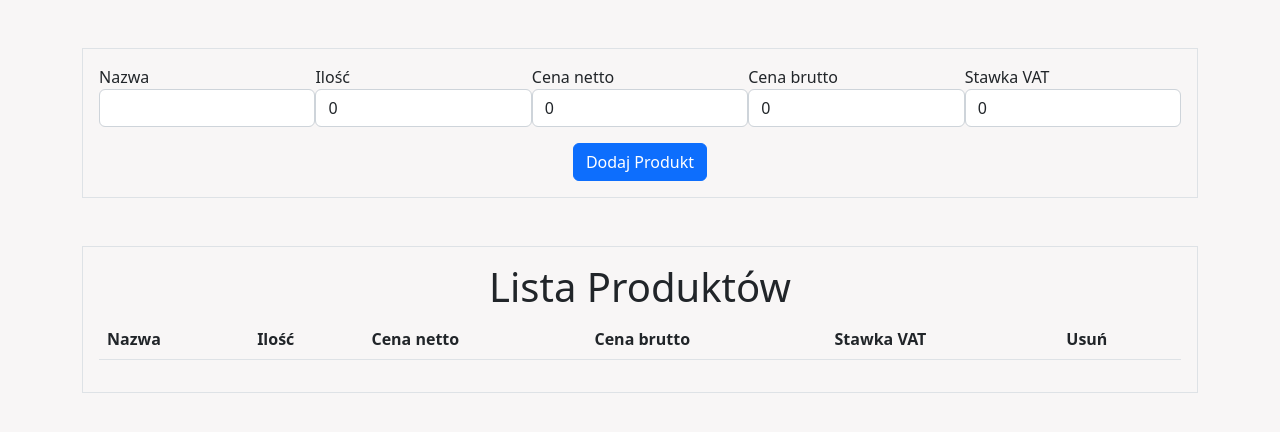
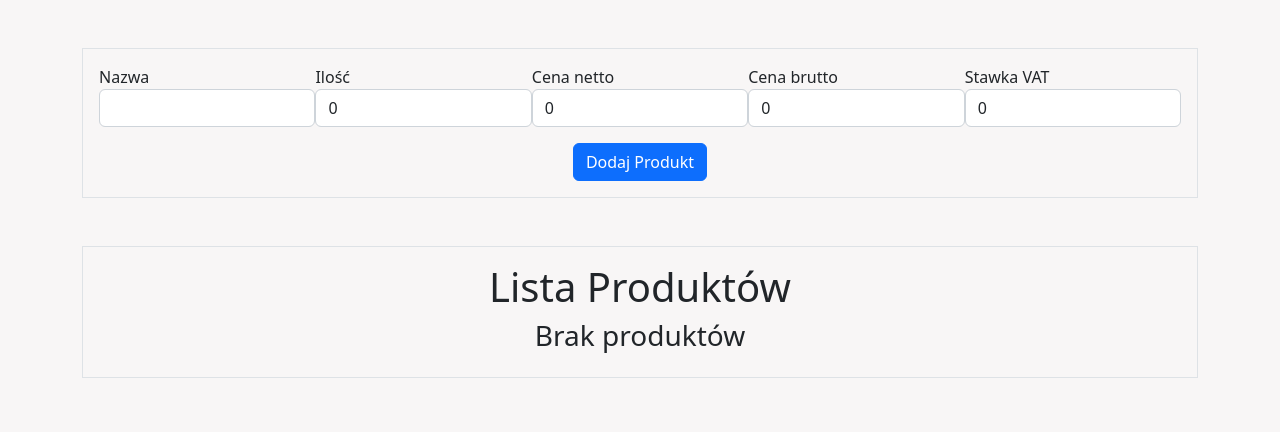
Before and after one commit to marcin-marciszewski/wonga, a Symfony app: template app/templates/product/index.html.twig in a window 1280 px wide. Shown: the top 432 px of the page. Run offline with Twig, Linux system fonts and the light colour scheme; the template is opened without the code that fills it, so the values that code supplies are empty; some libraries are stand-ins or nearby versions.

Commit message:
Warunek dodany w index.html.twig.

```diff
--- a/app/templates/product/index.html.twig
+++ b/app/templates/product/index.html.twig
@@ -37,6 +37,7 @@
       </div>
       <div class="border p-3">
         <h1 class="text-center">Lista Produktów</h1>
+        {% if (products|length) > 0 %}
           <table class="table table-striped">
             <thead>
               <tr>
@@ -65,6 +66,9 @@
               {% endfor %}
             </tbody>
           </table>
+        {% else %}
+          <h3 class="text-center">Brak produktów</h3>
+        {% endif %}
       </div>
     </div>
   </div>
```
Lines whose indentation alone changed are shown as unchanged.
